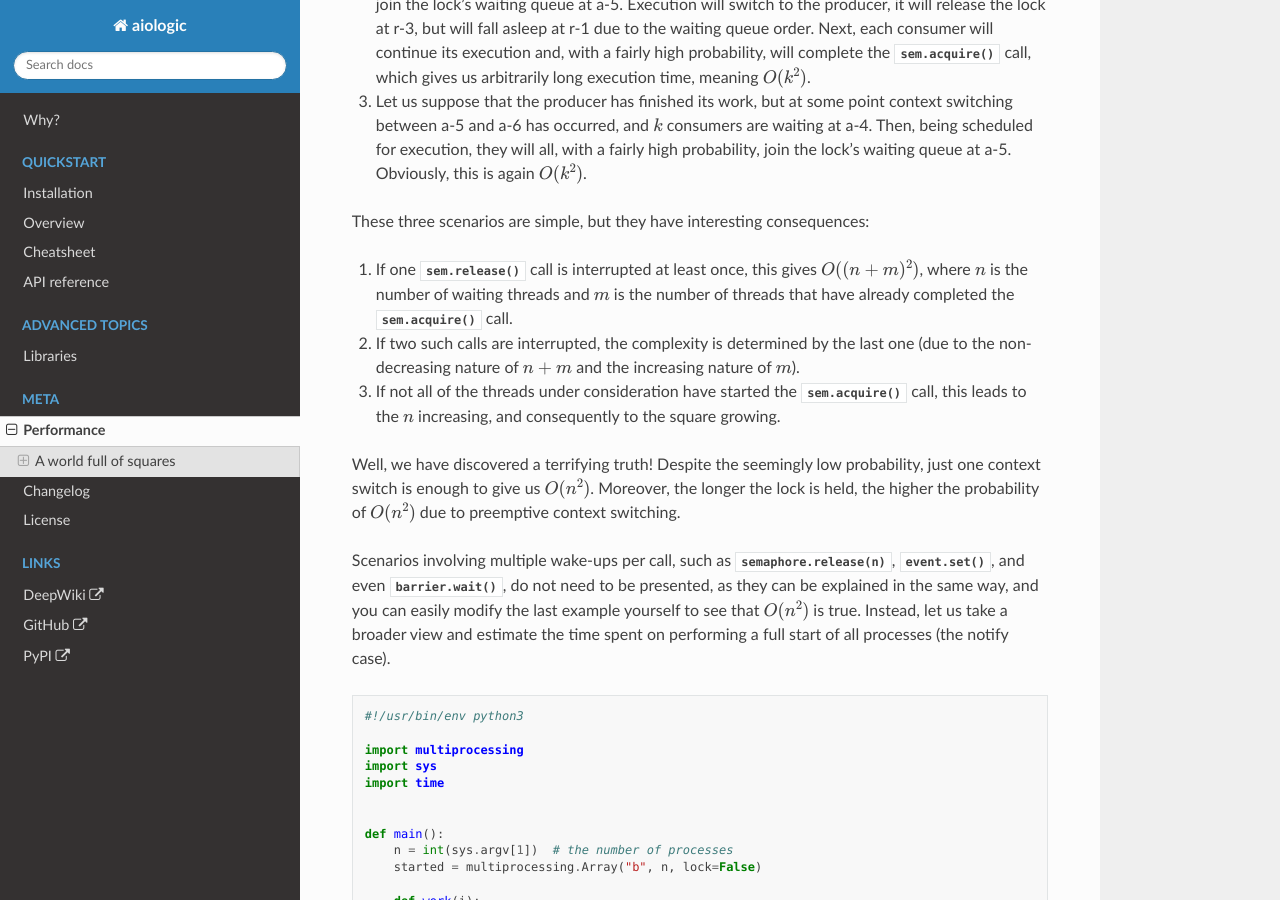
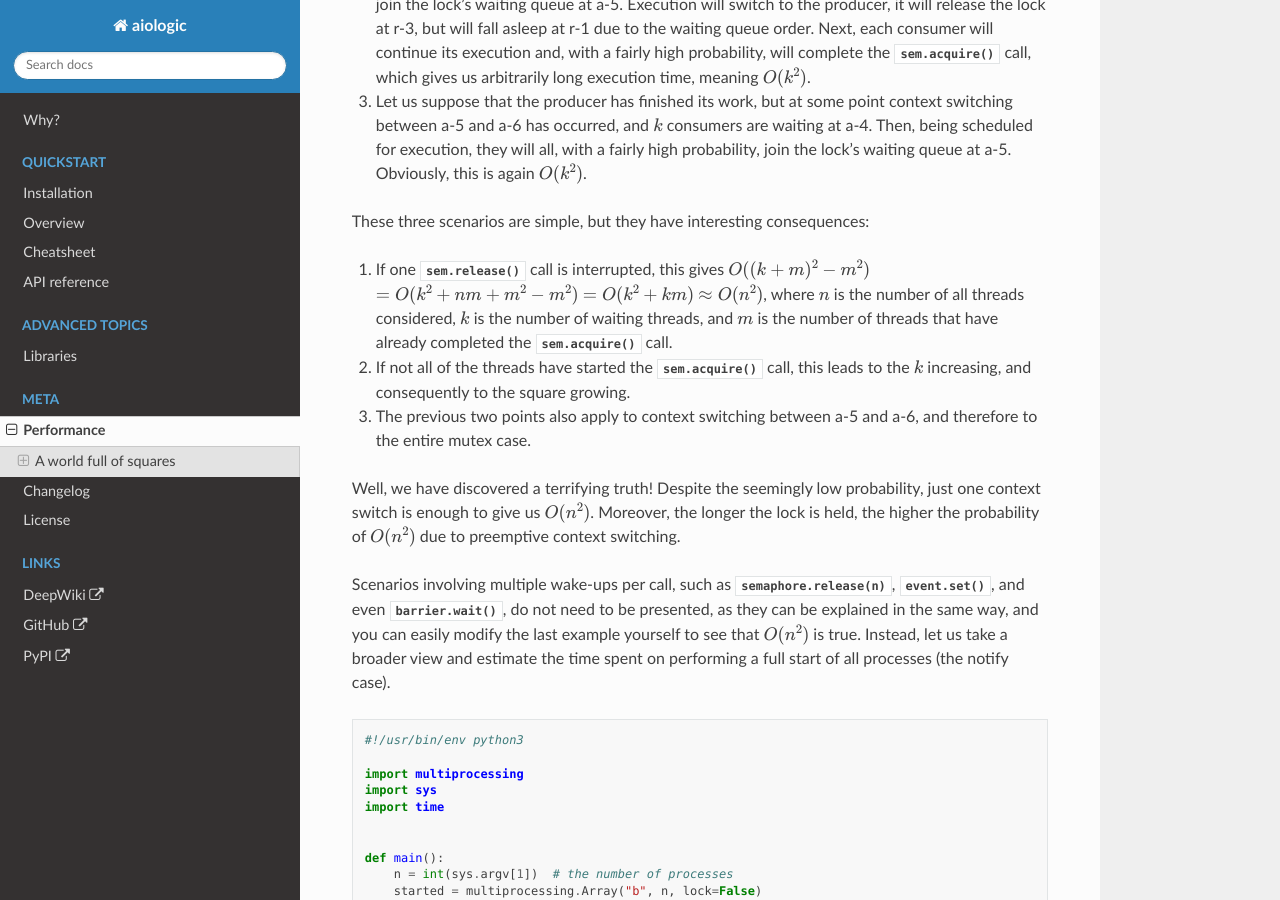
Before and after one commit to x42005e1f/aiologic, a Sphinx documentation site: the page built from docs/performance.rst, in a window 1280 px wide and 900 px high, scrolled down 8661 px. Built offline with Sphinx 7.4.7 and the Read the Docs theme 3.1.0, drawn with Linux system fonts in a browser that asks for light colours; the version number could not be read and is left out.

Commit message:
docs: fix the math

```diff
--- a/docs/performance.rst
+++ b/docs/performance.rst
@@ -569,16 +569,16 @@ producer.
 These three scenarios are simple, but they have interesting consequences:
 
 1. If one :meth:`sem.release() <threading.Semaphore.release>` call is
-   interrupted at least once, this gives :math:`O((n+m)^2)`, where :math:`n` is
-   the number of waiting threads and :math:`m` is the number of threads that
-   have already completed the :meth:`sem.acquire()
-   <threading.Semaphore.acquire>` call.
-2. If two such calls are interrupted, the complexity is determined by the last
-   one (due to the non-decreasing nature of :math:`n+m` and the increasing
-   nature of :math:`m`).
-3. If not all of the threads under consideration have started the
-   :meth:`sem.acquire() <threading.Semaphore.acquire>` call, this leads to the
-   :math:`n` increasing, and consequently to the square growing.
+   interrupted, this gives :math:`O((k+m)^2-m^2)` :math:`=O(k^2+nm+m^2-m^2)`
+   :math:`=O(k^2+km)` :math:`≈O(n^2)`, where :math:`n` is the number of all
+   threads considered, :math:`k` is the number of waiting threads, and
+   :math:`m` is the number of threads that have already completed the
+   :meth:`sem.acquire() <threading.Semaphore.acquire>` call.
+2. If not all of the threads have started the :meth:`sem.acquire()
+   <threading.Semaphore.acquire>` call, this leads to the :math:`k` increasing,
+   and consequently to the square growing.
+3. The previous two points also apply to context switching between a-5 and a-6,
+   and therefore to the entire mutex case.
 
 Well, we have discovered a terrifying truth! Despite the seemingly low
 probability, just one context switch is enough to give us :math:`O(n^2)`.
```
